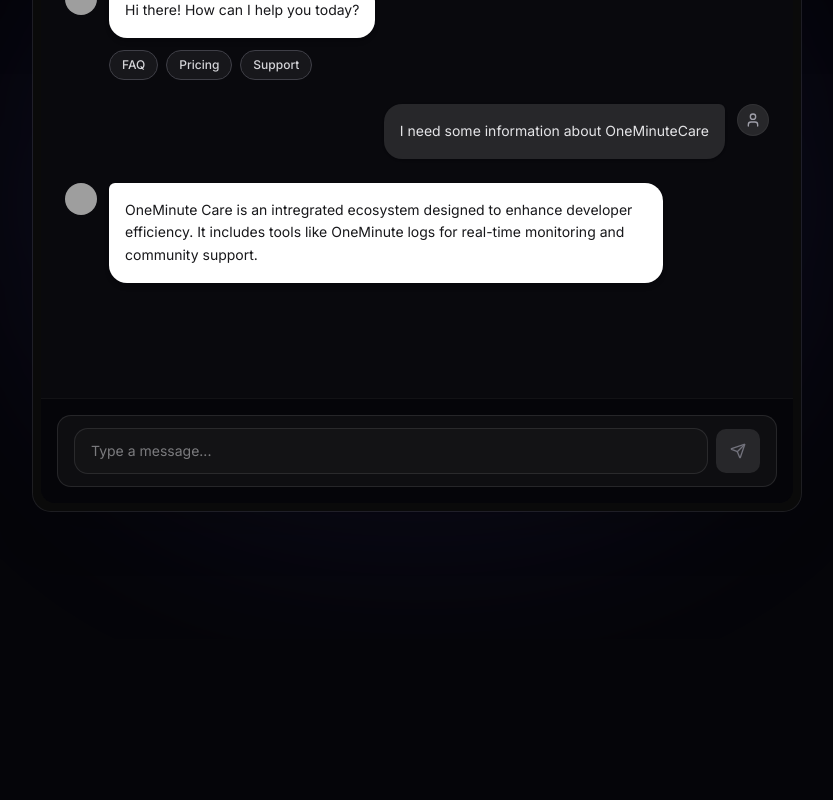
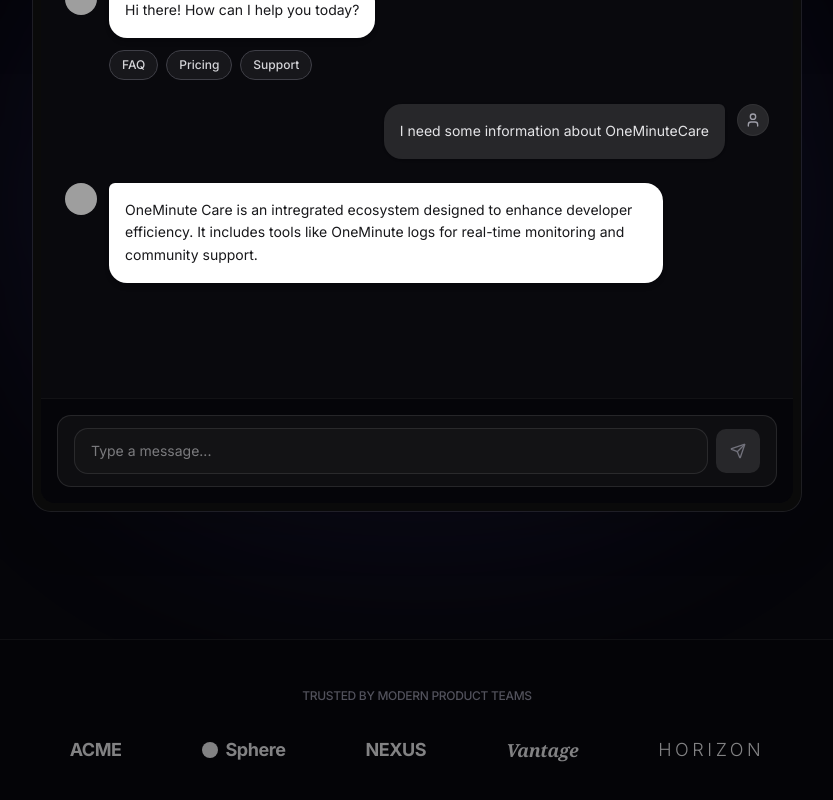
Before and after one commit to AsifAhmedSahil/OneMinute-Care-Customer-support-resolved-in-one-minute, a Next.js app: page / in a window 1280 px wide. Shown: the part 726-1526 px from the top of the page, without its empty margins (223-1056 px from the left). Before the commit the page ends 1365 px from the top, so only its background shows below. Built offline with nearby package versions, Linux system fonts and the light colour scheme; grey boxes are pictures that could not be loaded.

Commit message:
social proof section:

```diff
--- a/app/page.tsx
+++ b/app/page.tsx
@@ -1,5 +1,6 @@
 import Hero from '@/components/landing/hero'
 import Navbar from '@/components/landing/nav'
+import SocialProof from '@/components/landing/social'
 import React from 'react'
 
 const Page = () => {
@@ -7,6 +8,7 @@ const Page = () => {
     <div className='w-full flex flex-col relative z-10'>
       <Navbar/>
       <Hero/>
+      <SocialProof/>
 
     </div>
   )
--- a/components/landing/hero/index.tsx
+++ b/components/landing/hero/index.tsx
@@ -134,7 +134,7 @@ const Hero = () => {
         w-full resize-none px-4 py-3 text-sm
         bg-zinc-900/50 border border-white/10
         rounded-xl text-zinc-200
-        focus:outline-none focus:ring-2 focus:ring-indigo-500/40
+        focus:outline-none focus:ring-2 focus:ring-blue-500/40
       "
                   />
                   <button className="w-12 h-11 rounded-lg bg-zinc-800 flex items-center justify-center text-zinc-500 cursor-pointer">
--- /dev/null
+++ b/components/landing/social/index.tsx
@@ -0,0 +1,42 @@
+import React from 'react'
+
+const SocialProof = () => {
+  return (
+    <section className='py-12 border-y border-white/5 bg-black/20'>
+        <div className='max-w-6xl mx-auto px-6 text-center'>
+
+            <p className='text-xs font-medium text-zinc-600 mb-8 uppercase tracking-tight'>
+                Trusted by modern product teams
+            </p>
+
+            <div className='flex flex-wrap justify-center gap-12 md:gap-20 opacity-50 grayscale'>
+
+                {/* text logos */}
+
+                <span className='text-lg font-bold tracking-tight text-white'>
+                    ACME
+                </span>
+                <span className='text-lg font-bold tracking-tight text-white flex items-center gap-2 '>
+                    <div className='w-4 h-4 bg-white rounded-full'></div> Sphere
+                </span>
+                <span className='text-lg font-bold tracking-tight text-white'>
+                    NEXUS
+                </span>
+                <span className='text-lg font-bold tracking-tight text-white italic font-serif'>
+                    Vantage
+                </span>
+                <span className='text-lg font-light tracking-[0.2em] text-white '>
+                    HORIZON
+                </span>
+
+
+            </div>
+
+
+        </div>
+
+    </section>
+  )
+}
+
+export default SocialProof
```
Also changed, not shown: 1 other file (tests, documents, lock files or other folders).
